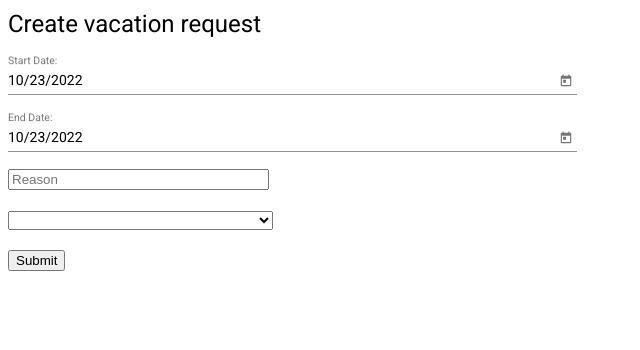
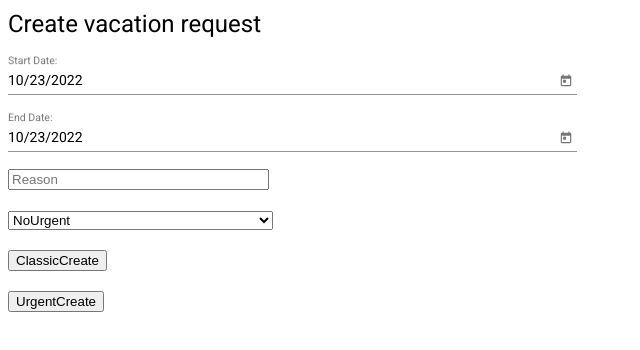
Before and after one commit to darkoo59/hospital-staff, an Angular app: page /create-vacation-display in a window 1280 px wide. Shown: the top 350 px of the page, without its empty margins (0-640 px from the left). Built offline with nearby package versions, Linux system fonts and the light colour scheme.

Commit message:
Implemented create urgent vacation with transfer

```diff
--- a/src/app/modules/hospital/create-vacation/create-vacation.component.css
+++ b/src/app/modules/hospital/create-vacation/create-vacation.component.css
@@ -11,3 +11,8 @@ select{
     width: 21%;
     margin: auto;
 }
+
+.button1
+{
+background-color: red;
+}
--- a/src/app/modules/hospital/create-vacation/create-vacation.component.html
+++ b/src/app/modules/hospital/create-vacation/create-vacation.component.html
@@ -23,12 +23,16 @@
 </div>
 <br>
 <div>
-    <select id="urgency" name="urgent" [(ngModel)]="vacationRequest.urgency">
-        <option value="noUrgent">NoUrgent</option>
-        <option value="Urgent">Urgent</option>
+    <select id="urgency" name="urgent" [(ngModel)]="vacationRequest.urgency" ng-change="ChangeUrgency()">
+        <option value="NoUrgent" selected="isActivated = true" (click)=ChangeUrgency()>NoUrgent</option>
+        <option value="Urgent" selected="isActivated = false" (click)="ChangeUrgency()">Urgent</option>
       </select>
 </div>
 <br>
 <div>
-    <button type="submit" value="Submit" (click)="createVacationRequest(vacationRequest)">Submit</button>
+    <button  *ngIf="isActivated == true" id="button1" value="Submit" (click)="createVacationRequest(vacationRequest)">ClassicCreate</button>
 </div>
+<br>
+<div>
+    <button id="button2" value="Submit" (click)="CreateUrgentRequest(4,vacationRequest.startDate,vacationRequest.endDate,vacationRequest)">UrgentCreate</button>
+</div>
--- a/src/app/modules/hospital/create-vacation/create-vacation.component.ts
+++ b/src/app/modules/hospital/create-vacation/create-vacation.component.ts
@@ -3,6 +3,7 @@ import { VacationRequest } from '../model/vacation-request';
 import { VacationService } from '../services/vacation.service';
 import { Router } from '@angular/router';
 import { ThisReceiver } from '@angular/compiler';
+import { Appointment } from '../model/appointment.model';
 
 @Component({
   selector: 'app-create-vacation',
@@ -17,6 +18,10 @@ export class CreateVacationComponent implements OnInit {
   fourDaysFromNow = new Date();
 
   vacationRequest : VacationRequest = new VacationRequest();
+
+  public appointment: Appointment = new Appointment();
+
+  isActivated: any;
 
   constructor(private vacationService: VacationService,private router: Router) { }
 
@@ -35,7 +40,28 @@ export class CreateVacationComponent implements OnInit {
       return;
     };
     this.vacationService.createVacationRequest(this.vacationRequest).subscribe(res => {
-        this.vacationRequest = res;
+        alert("You have successfully created vacation!");
+      });
+  }
+
+  public ChangeUrgency(){
+    this.vacationRequest.urgency = "Urgent"
+  }
+
+  public CreateUrgentRequest(id:number,start:Date,end:Date,vacationRequest:any){
+    if (!this.isReasonInputEmpty()) {
+      alert("You must fill in the reason!");
+      return;
+    };
+    if (!this.isStartDateValid()) {
+      alert("The first day must be at least 5 days from today!");
+      return;
+    };
+    if(!this.isEndDateValid()){
+      alert("The last day must be after the first!");
+      return;
+    };
+    this.vacationService.CreateUrgentRequest(4,vacationRequest.start,vacationRequest.end,vacationRequest).subscribe(res => {
         alert("You have successfully created vacation!");
       });
   }
@@ -54,7 +80,9 @@ export class CreateVacationComponent implements OnInit {
 
   ngOnInit(): void {
     this.vacationRequest.doctorId = 4;
+
     this.fourDaysFromNow.setDate( this.fourDaysFromNow.getDate() + 4 );
     this.vacationRequest.urgency = "NoUrgent";
+    this.isActivated = true;
   }
 }
--- a/src/app/modules/hospital/services/vacation.service.ts
+++ b/src/app/modules/hospital/services/vacation.service.ts
@@ -1,6 +1,7 @@
 import { HttpClient, HttpHeaders } from '@angular/common/http';
 import { Injectable } from '@angular/core';
 import { Observable } from 'rxjs';
+import { Appointment } from '../model/appointment.model';
 import { VacationRequest } from '../model/vacation-request';
 
 @Injectable({
@@ -10,6 +11,7 @@ export class VacationService {
 
   apiHost: string = 'http://localhost:16177/';
   headers: HttpHeaders = new HttpHeaders({ 'Content-Type': 'application/json' });
+  urgentVacationRequest: VacationRequest = new VacationRequest();
 
   constructor(private http: HttpClient) { }
 
@@ -20,11 +22,24 @@ export class VacationService {
   createVacationRequest(vacationRequest: any): Observable<any> {
     vacationRequest.startDate.setHours(1);
     vacationRequest.endDate.setHours(1);
-    vacationRequest.Status = "OnHold";
+    vacationRequest.status = "OnHold";
     return this.http.post<any>(this.apiHost + 'api/vacationRequest', vacationRequest, {headers: this.headers});
   }
 
   deleteVacationRequest(id: any): Observable<any> {
     return this.http.delete<any>(this.apiHost + 'api/vacationRequest/' + id, {headers: this.headers});
   }
+
+  GetAppointmentInVacationDataRange(doctorId:number,start:Date,end:Date): Observable<any>{
+    return this.http.get<Appointment[]>(this.apiHost + "api/appointments/appointmentsInDataRange/" + doctorId, {headers: this.headers});
+  }
+
+  CreateUrgentRequest(int:number,start:Date,end:Date,vacationRequest:any):Observable<any>{
+    vacationRequest.startDate.setHours(1);
+    vacationRequest.endDate.setHours(1);
+    vacationRequest.status = "OnHold";
+
+    return this.http.post<VacationRequest[]>(this.apiHost + "api/vacationRequest/createUrgentRequest",vacationRequest, {headers: this.headers});
+  }
+
 }
--- a/src/app/modules/hospital/vacation-requests-display/vacation-requests-display.component.ts
+++ b/src/app/modules/hospital/vacation-requests-display/vacation-requests-display.component.ts
@@ -10,6 +10,7 @@ import { AppointmentService } from '../services/appointment.service';
 export class VacationRequestsDisplayComponent implements OnInit {
 
   public vacationRequests: VacationRequest[] = [];
+
 
   constructor(private vacationService: VacationService) { }
 
```
